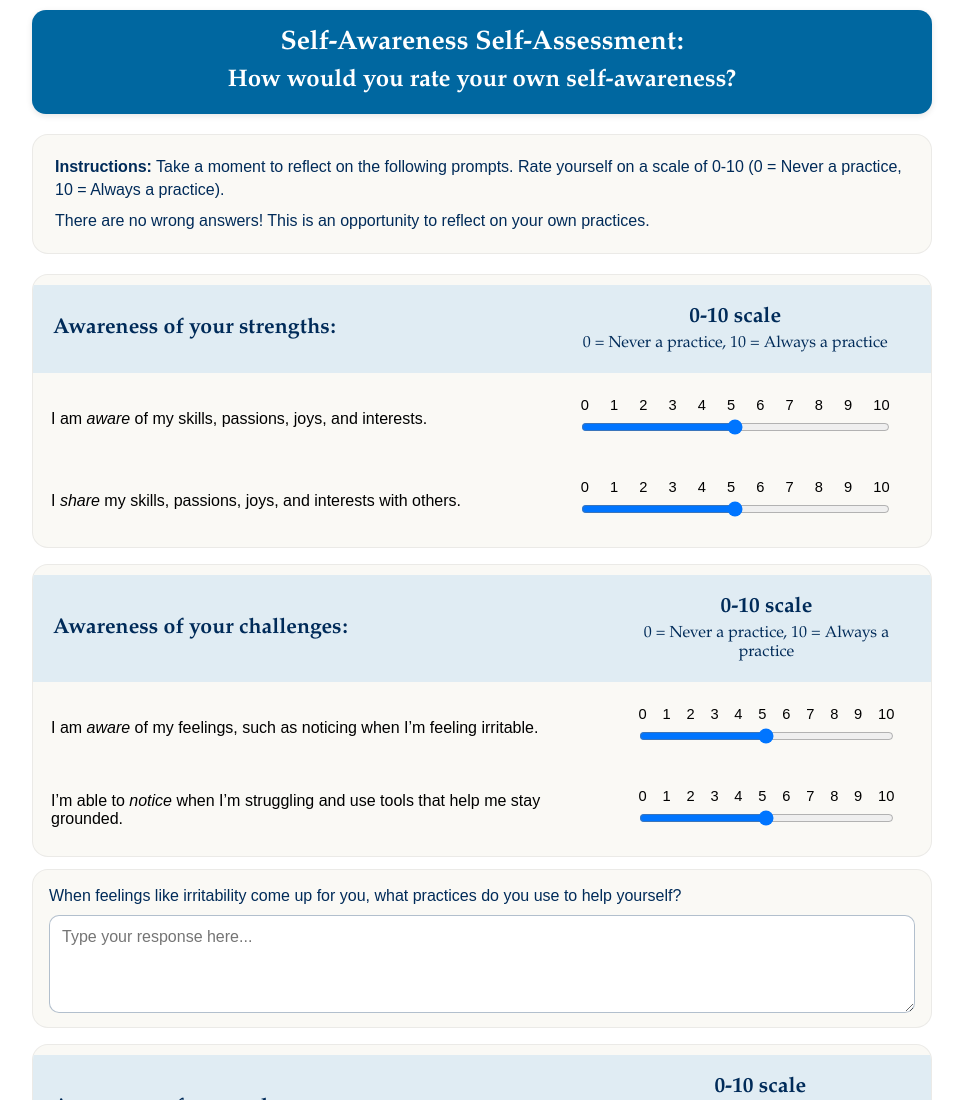
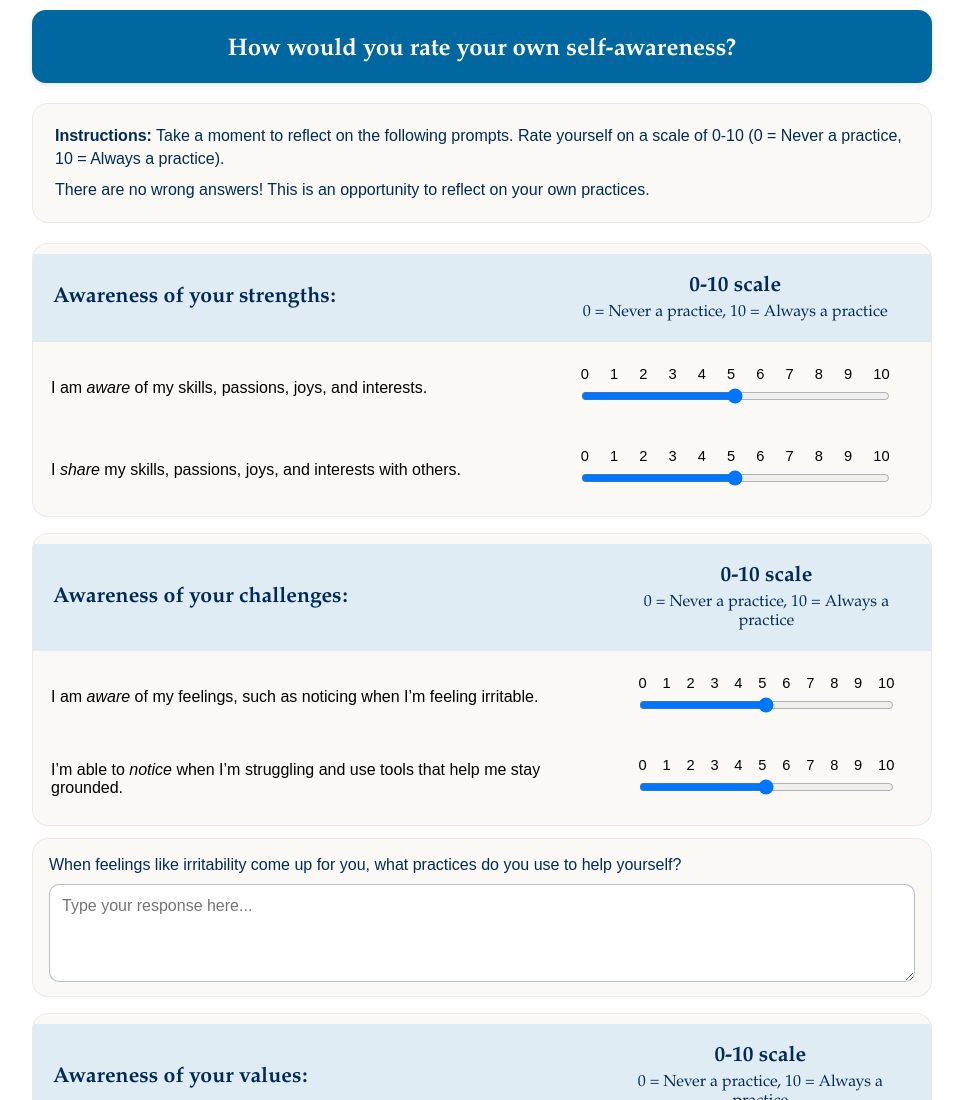
Before and after one commit to AudryWelch/Self-Awareness, a plain HTML site: page index.html in a window 1280 px wide. Shown: the top 1100 px of the page, without its empty margins (158-1121 px from the left). Drawn offline with Linux system fonts and the light colour scheme.

Commit message:
Update index.html

```diff
--- a/index.html
+++ b/index.html
@@ -1,7 +1,6 @@
 <div id="eg-likert-self-assessment" style="max-width:900px; margin:0 auto; color:rgba(0,43,89,1); font-size:17pt; font-family:Arial, sans-serif;">
 
   <div style='background:rgba(0,103,160,1); color:#fff; border-radius:14px; padding:18px 20px; margin:10px 0 14px; text-align:center; box-shadow:0 2px 6px rgba(0,0,0,0.1); font-family:"Garamond","EB Garamond",serif;'>
-    <h3 style="margin:0; font-size:20pt; color:#fff;"><strong>Self-Awareness Self-Assessment:</strong></h3>
     <h2 style="margin:8px 0 0; font-size:18pt; color:#fff;">How would you rate your own self-awareness?</h2>
   </div>
 
```
